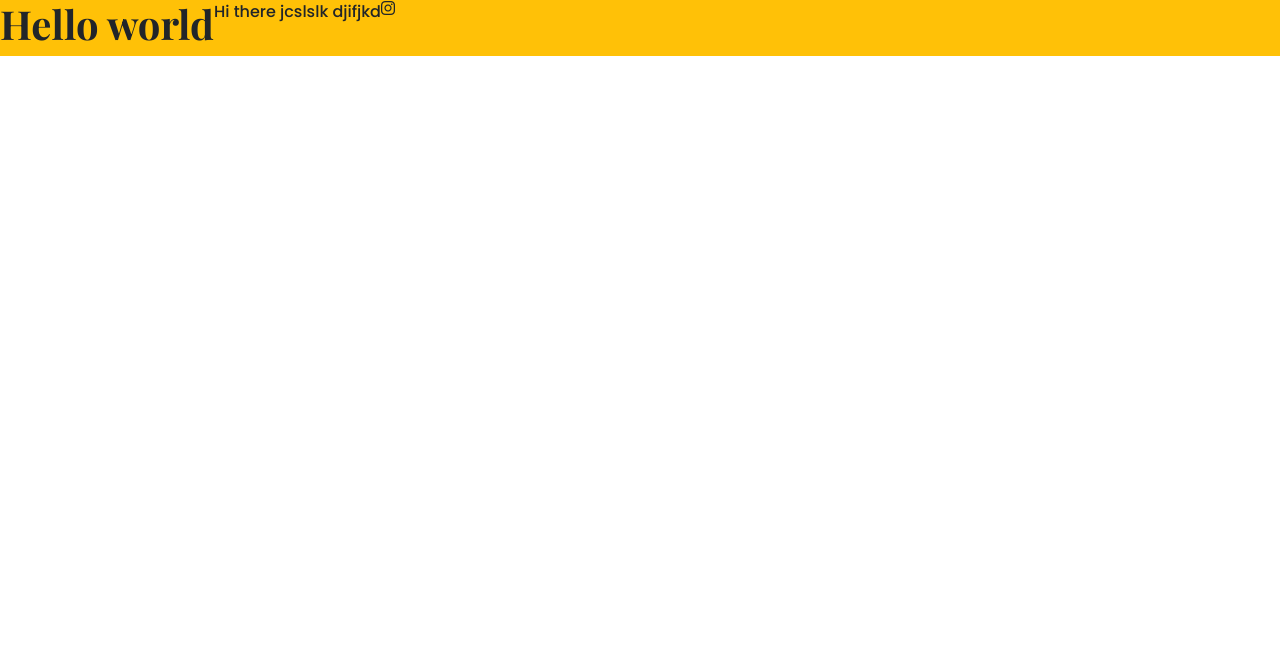
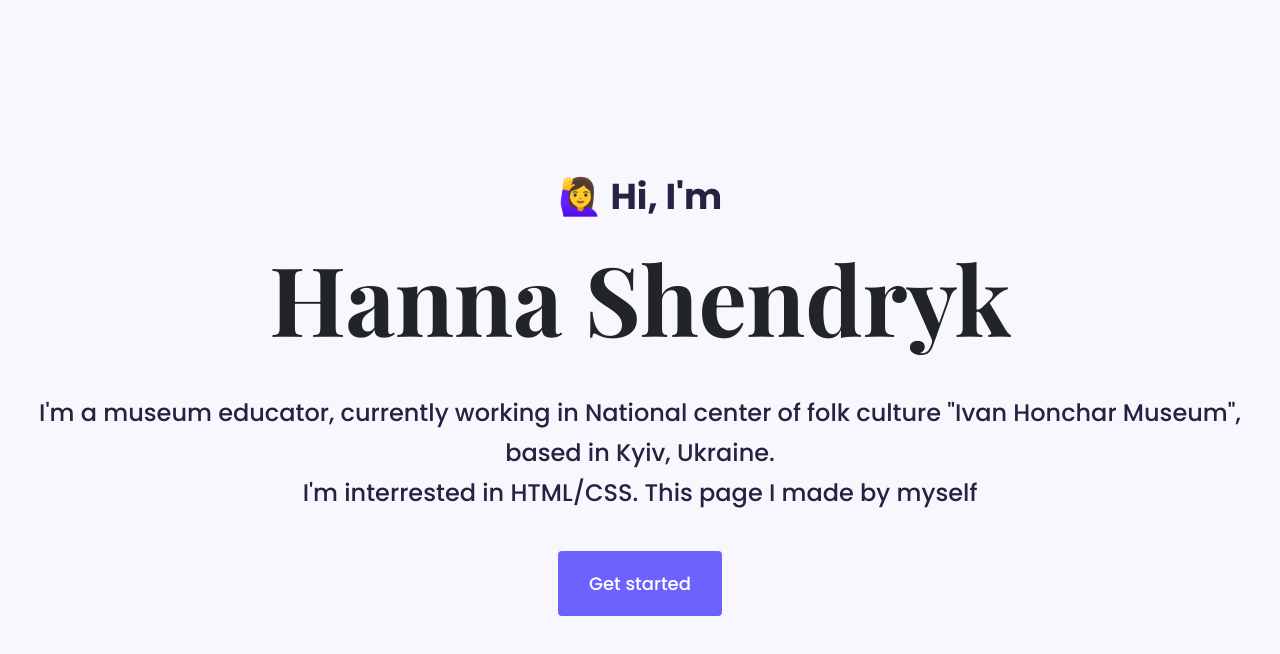
Before and after one commit to hannashendryk/portfolio-project, a plain HTML site: page index.html in a window 1280 px wide. Drawn offline with nearby package versions, Linux system fonts and the light colour scheme.

Commit message:
Added HTML and CSS for hero part

```diff
--- a/index.html
+++ b/index.html
@@ -15,14 +15,12 @@
     <title>Document</title>
 </head>
 <body>
-    <div class="d-flex bg-warning">
-    <h1>
-        Hello world
-    </h1>
-    <p>
-        Hi there jcslslk djifjkd
-    </p>
-    <i class="fa-brands fa-instagram"></i>
-</div>
+    <div class="hero">
+    <p>🙋‍♀️ Hi, I'm</p>
+    <h1>Hanna Shendryk</h1>
+    <h3>I'm a museum educator, currently working in National center of folk culture "Ivan Honchar Museum", based in Kyiv, Ukraine. <br/>I'm interrested in HTML/CSS. This page I made by myself</h3>
+
+    <a href="#" class="btn btn-branding">Get started</a>
+    </div>
 </body>
 </html>
--- a/styles/portfolio.css
+++ b/styles/portfolio.css
@@ -1,12 +1,55 @@
 /*font-family: 'Playfair Display', serif;
 font-family: 'Poppins', sans-serif;*/
-h1 {
+
+h1, h2, h3, h4, h5, h6 {
 
     font-family: 'Playfair Display', serif;
     font-weight: bold;
+}
+
+h1 {
+    font-size: 96px;
+}
+
+h3 {
+    font-family: 'Poppins', sans-serif;
+    color: #272142;
+    font-size: 24px;
+    font-weight: normal;
+    padding: 30px 0;
+    line-height: 40px;
 }
 
 p {
     font-family: 'Poppins', sans-serif;
     font-weight: normal;
 }
+
+
+
+.hero {
+    background-color: #F9F7FE;
+    text-align: center;
+    padding: 170px 20px;
+}
+
+.hero p {
+    color: #272142;
+    font-size: 36px;
+    font-weight: bold;
+}
+
+.btn {
+    background-color: #6C63FF;
+    font-family: 'Poppins', sans-serif;
+    font-size: 18px;
+    font-weight: medium;
+    border-radius: 4px;
+    color: #ffff;
+    padding: 18px 30px;
+}
+
+.btn:hover {
+    background-color: #6C63FF;
+    color: #ffff;
+}
```
